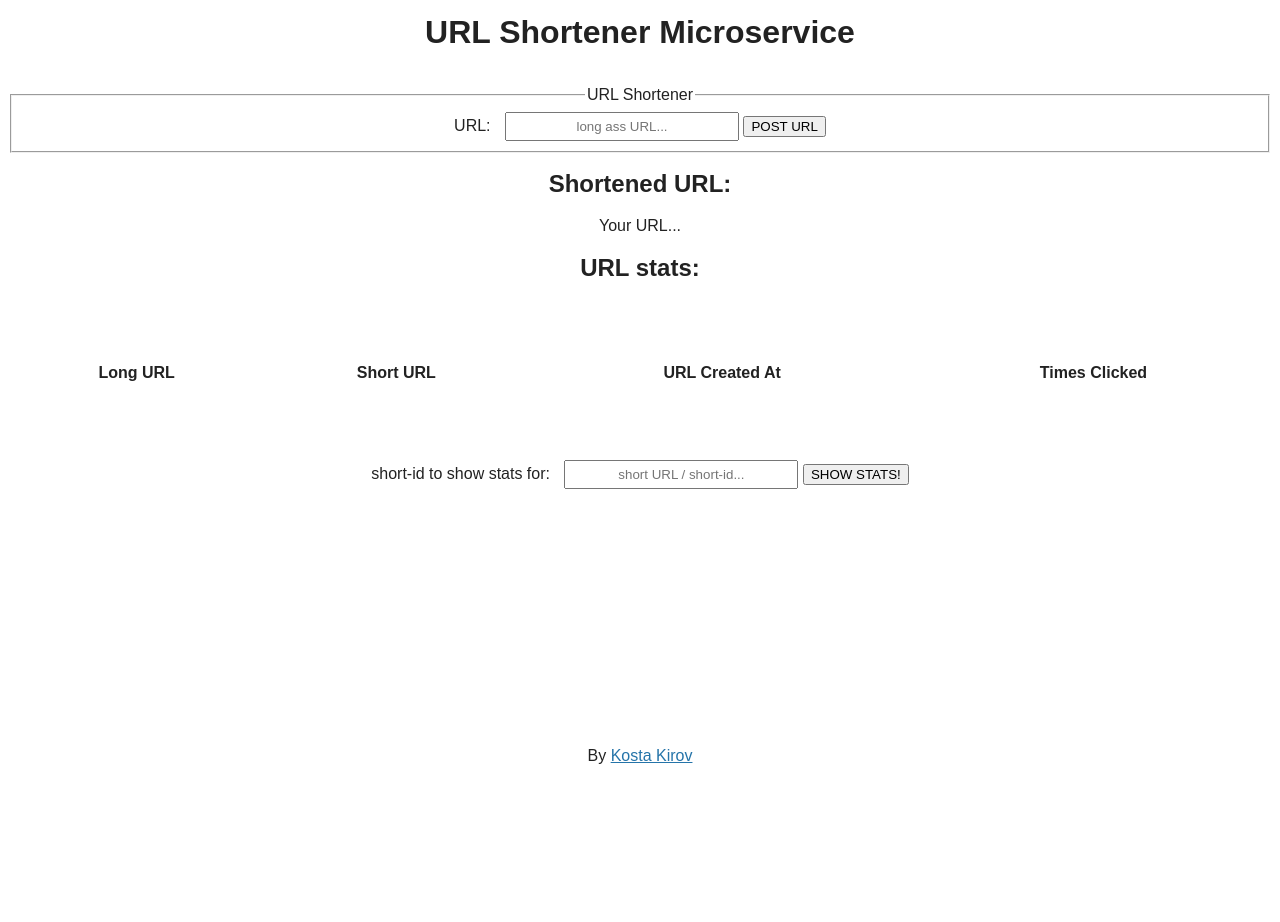
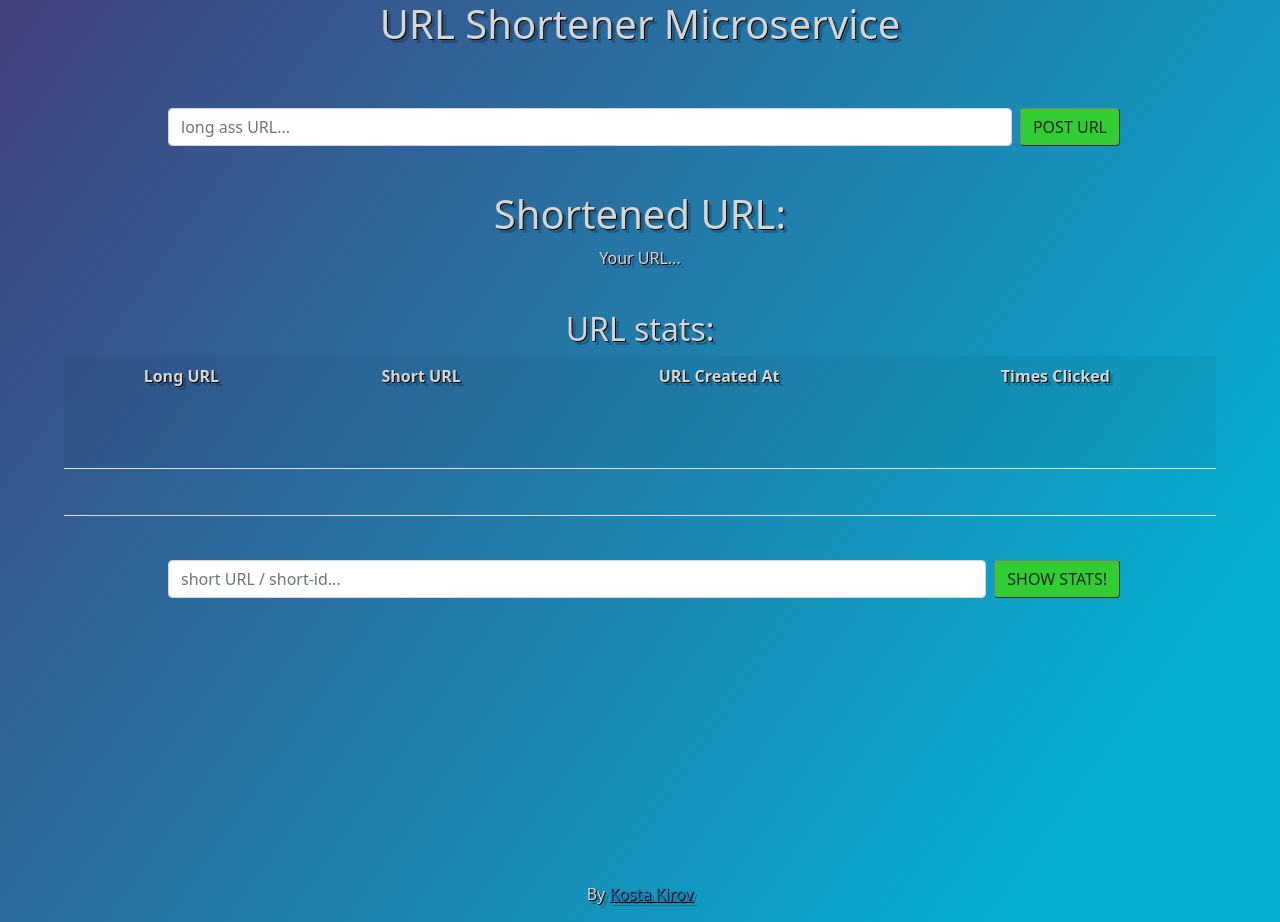
Before and after one commit to kosta1221/URL-Shortener, a website: page views/index.html in a window 1280 px wide. Before the commit the page ends 800 px from the top, so only its background shows below. Drawn offline with nearby package versions, Linux system fonts and the light colour scheme.

Commit message:
Awesome Styling!

```diff
--- a/public/style.css
+++ b/public/style.css
@@ -1,10 +1,8 @@
 body {
-	font-family: Arial, sans-serif;
-	font-size: 16px;
-	color: #222;
-	background-color: #fff;
 	text-align: center;
-	line-height: 1.4em;
+	background: linear-gradient(125deg, rgba(67, 64, 125, 1) 0%, rgba(6, 174, 208, 1) 85%);
+	color: #d5d5d5;
+	text-shadow: 1px 1px 0px #000, 4px 4px 0px rgba(0, 0, 0, 0.2);
 }
 
 main {
@@ -25,9 +23,10 @@ a {
 }
 
 form {
+	display: flex;
 	margin: 10px auto;
 	padding: 20px;
-	max-width: 600px;
+	max-width: 1000px;
 }
 
 label {
@@ -38,16 +37,30 @@ input {
 	padding: 5px;
 }
 
-input[type="text"] {
-	width: 220px;
-	text-align: center;
+button {
+	background-color: limegreen !important;
+	border-color: grey !important;
+	border-style: outset !important;
 }
 
 #message-section {
 	min-height: 30vh;
 }
 
+#stats-section {
+	margin-top: 5vmin;
+}
+
 #stats-table {
-	width: 100%;
+	width: 90vw;
 	min-height: 20vh;
+	margin: auto;
 }
+
+#stats-table * {
+	color: #d5d5d5;
+}
+
+#url-input {
+	display: inline-block;
+}
--- a/views/index.html
+++ b/views/index.html
@@ -3,6 +3,12 @@
 <html>
 	<head>
 		<title>URL Shortener</title>
+		<link
+			href="https://cdn.jsdelivr.net/npm/bootstrap@5.0.0-beta2/dist/css/bootstrap.min.css"
+			rel="stylesheet"
+			integrity="sha384-BmbxuPwQa2lc/FVzBcNJ7UAyJxM6wuqIj61tLrc4wSX0szH/Ev+nYRRuWlolflfl"
+			crossorigin="anonymous"
+		/>
 		<link rel="icon" type="image/png" href="../public/favicon.ico" />
 		<link href="../public/style.css" rel="stylesheet" type="text/css" />
 		<script src="../public/utils.js"></script>
@@ -14,14 +20,17 @@
 		<h1>URL Shortener Microservice</h1>
 		<main>
 			<section id="input-section">
-				<!-- <form action="none"> -->
-				<fieldset>
-					<legend>URL Shortener</legend>
-					<label for="url-input">URL:</label>
-					<input id="url-input" type="text" name="url" placeholder="long ass URL..." />
-					<button id="url-input-button" type="button">POST URL</button>
-				</fieldset>
-				<!-- </form> -->
+				<form action="" class="my-4 form-inline">
+					<label class="sr-only" for="url-input" hidden>URL:</label>
+					<input
+						id="url-input"
+						class="form-control col mx-2"
+						type="text"
+						name="url"
+						placeholder="long ass URL..."
+					/>
+					<button id="url-input-button" type="button" class="btn">POST URL</button>
+				</form>
 			</section>
 			<section id="display-section">
 				<h1>Shortened URL:</h1>
@@ -32,7 +41,7 @@
 			<section id="stats-section">
 				<h2>URL stats:</h2>
 				<div id="url-stats-display">
-					<table id="stats-table">
+					<table id="stats-table" class="table table-striped table-responsive">
 						<tr>
 							<th>Long URL</th>
 							<th>Short URL</th>
@@ -47,9 +56,17 @@
 						</tr>
 					</table>
 				</div>
-				<label for="url-stats-input">short-id to show stats for:</label>
-				<input id="url-stats-input" type="text" name="url" placeholder="short URL / short-id..." />
-				<button id="show-stats-button" type="button">SHOW STATS!</button>
+				<form action="" class="my-4 form-inline">
+					<label for="url-stats-input" hidden>short-id to show stats for:</label>
+					<input
+						id="url-stats-input"
+						type="text"
+						name="url"
+						class="form-control col mx-2"
+						placeholder="short URL / short-id..."
+					/>
+					<button id="show-stats-button" class="btn" type="button">SHOW STATS!</button>
+				</form>
 			</section>
 			<section id="message-section">
 				<div id="message-display">
@@ -60,5 +77,10 @@
 		<footer>
 			<p>By <a href="https://github.com/kosta1221">Kosta Kirov</a></p>
 		</footer>
+		<script
+			src="https://cdn.jsdelivr.net/npm/bootstrap@5.0.0-beta2/dist/js/bootstrap.bundle.min.js"
+			integrity="sha384-b5kHyXgcpbZJO/tY9Ul7kGkf1S0CWuKcCD38l8YkeH8z8QjE0GmW1gYU5S9FOnJ0"
+			crossorigin="anonymous"
+		></script>
 	</body>
 </html>
```
